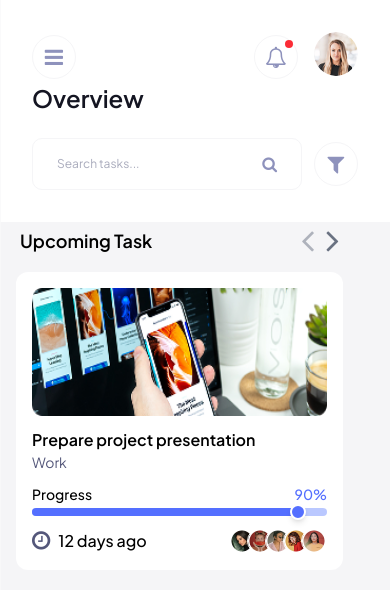
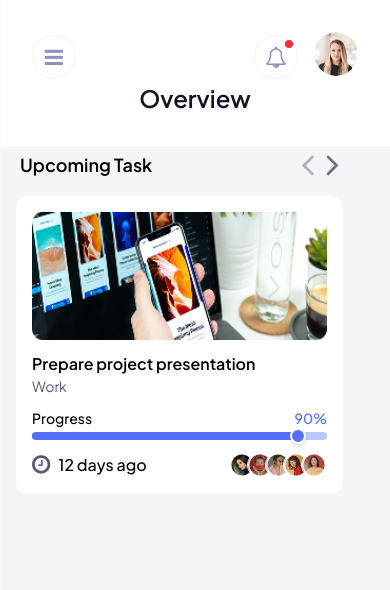
Before and after one commit to Evans-Asiedu/task-management, a React (Vite) app: page / in a window 390 px wide. Shown: the top 590 px of the page. Built offline with nearby package versions, Linux system fonts and the light colour scheme.

Commit message:
enhace header component to have more control of look on different pages

```diff
--- a/src/App.jsx
+++ b/src/App.jsx
@@ -16,7 +16,7 @@ function App() {
         className={`flex flex-col flex-1 transition-all duration-300 ease-in-out min-h-screen
         ${isSidebarOpen ? "md:ml-[252px]" : ""}`}
       >
-        <Header isOpen={isSidebarOpen} setIsOpen={setIsSidebarOpen} />
+        <Header isOpen={isSidebarOpen} setIsOpen={setIsSidebarOpen} showActions={false} title="Overview" />
         <Main />
       </div>
     </div>
--- /dev/null
+++ b/src/components/NotificationsButton.jsx
@@ -0,0 +1,58 @@
+import { useState } from "react";
+import Button from "./ui/Button";
+import Dropdown from "./ui/Dropdown";
+import { timeAgo } from "src/utils/formatDate";
+import useOutsideClick from "src/hooks/useOutsideClick";
+import { data } from "src/data";
+
+const NotificationsButton = () => {
+  const [isOpen, setIsOpen] = useState(false);
+  const notifRef = useOutsideClick(() => setIsOpen(false));
+  const unreadNotifications = data.notifications.filter((n) => !n.read).length;
+
+  return (
+    <div className="relative">
+      <Button
+        icon="fa-bell-o"
+        iconOnly
+        className="text-secondary-300 border-n-1 relative"
+        onClick={() => setIsOpen(!isOpen)}
+      >
+        {unreadNotifications > 0 && (
+          <span className="absolute top-1 right-1 w-2 h-2 bg-red-500 rounded-full"></span>
+        )}
+      </Button>
+
+      <Dropdown ref={notifRef} isOpen={isOpen}>
+        <div className="px-4 mb-3 flex justify-between items-center">
+          <h3 className="text-secondary-500 font-semibold">Notifications</h3>
+          <span className="text-xs text-secondary-300">
+            {unreadNotifications} new
+          </span>
+        </div>
+        <div className="flex flex-col">
+          {data.notifications.slice(0, 5).map((notif) => (
+            <div
+              key={notif.id}
+              className="px-4 py-2 hover:bg-n-1 cursor-pointer flex items-start justify-between"
+            >
+              <div>
+                <p className="text-sm text-secondary-500">
+                  {notif.description}
+                </p>
+                <span className="text-xs text-secondary-300">
+                  {timeAgo(notif.timestamp)}
+                </span>
+              </div>
+              {!notif.read && (
+                <span className="mt-2 size-2 rounded-full bg-primary-500 shrink-0" />
+              )}
+            </div>
+          ))}
+        </div>
+      </Dropdown>
+    </div>
+  );
+};
+
+export default NotificationsButton;
--- /dev/null
+++ b/src/components/ProfileButton.jsx
@@ -0,0 +1,53 @@
+import { useState } from "react";
+import Dropdown from "./ui/Dropdown";
+import useOutsideClick from "src/hooks/useOutsideClick";
+import { data } from "src/data";
+
+const ProfileButton = () => {
+  const [isOpen, setIsOpen] = useState(false);
+  const profileRef = useOutsideClick(() => setIsOpen(false));
+
+  return (
+    <div className="relative">
+      <button
+        onClick={() => setIsOpen(!isOpen)}
+        className="size-[44px] md:size-[52px] rounded-full overflow-hidden"
+      >
+        <img
+          src={data.loggedInUser.avatar}
+          alt="Profile"
+          className="w-full h-full object-cover"
+        />
+      </button>
+
+      <Dropdown ref={profileRef} isOpen={isOpen} width="240px">
+        <div className="px-4 py-2 border-b border-n-1">
+          <p className="font-semibold text-secondary-500">
+            {data.loggedInUser.name}
+          </p>
+          <p className="text-sm text-secondary-300">
+            {data.loggedInUser.email}
+          </p>
+        </div>
+        <div className="py-2">
+          <button className="w-full px-4 py-2 text-left text-sm text-secondary-500 hover:bg-n-1">
+            <i className="fa fa-user-o mr-3"></i>Profile
+          </button>
+          <button className="w-full px-4 py-2 text-left text-sm text-secondary-500 hover:bg-n-1">
+            <i className="fa fa-cog mr-3"></i>Settings
+          </button>
+          <button className="w-full px-4 py-2 text-left text-sm text-secondary-500 hover:bg-n-1">
+            <i className="fa fa-question-circle-o mr-3"></i>Help
+          </button>
+        </div>
+        <div className="pt-2 border-t border-n-1">
+          <button className="w-full px-4 py-2 text-left text-sm text-red-500 hover:bg-n-1">
+            <i className="fa fa-sign-out mr-3"></i>Sign out
+          </button>
+        </div>
+      </Dropdown>
+    </div>
+  );
+};
+
+export default ProfileButton;
--- a/src/components/layout/Header.jsx
+++ b/src/components/layout/Header.jsx
@@ -1,30 +1,26 @@
 import { useState } from "react";
-import { data } from "src/data";
 import Button from "components/ui/Button";
-import Dropdown from "components/ui/Dropdown";
-import { timeAgo } from "src/utils/formatDate";
-import useOutsideClick from "src/hooks/useOutsideClick";
+import NotificationsButton from "src/components/NotificationsButton";
+import ProfileButton from "src/components/ProfileButton";
 
-const Header = ({ isOpen: isSidebarOpen, setIsOpen: setIsSidebarOpen }) => {
-  const [isNotifOpen, setIsNotifOpen] = useState(false);
-  const [isProfileOpen, setIsProfileOpen] = useState(false);
-
-  const notifRef = useOutsideClick(() => setIsNotifOpen(false));
-  const profileRef = useOutsideClick(() => setIsProfileOpen(false));
-
-  const title = "Overview";
-  const unreadNotifications = data.notifications.filter((n) => !n.read).length;
-
+const HeaderMain = ({
+  title,
+  subText = "",
+  isSidebarOpen,
+  setIsSidebarOpen,
+}) => {
   return (
-    <header className="h-[248px] md:h-[192px] bg-white p-8 flex flex-col gap-6">
     <div className="flex flex-col-reverse md:flex-row justify-between items-center">
-        {/* title */}
+      <div>
         <h1 className="text-2xl font-semibold text-secondary-500 self-start md:self-center">
           {title}
         </h1>
+        {subText && (
+          <p className="text-secondary-300 text-sm mt-1">{subText}</p>
+        )}
+      </div>
 
       <div className="flex justify-between md:justify-end items-center w-full">
-          {/* Sidebar toggle button */}
         <Button
           icon="fa-bars"
           iconOnly
@@ -33,95 +29,16 @@ const Header = ({ isOpen: isSidebarOpen, setIsOpen: setIsSidebarOpen }) => {
         />
 
         <div className="flex items-center gap-4">
-            {/* Notifications */}
-            <div className="relative">
-              <Button
-                icon="fa-bell-o"
-                iconOnly
-                className="text-secondary-300 border-n-1 relative"
-                onClick={() => setIsNotifOpen(!isNotifOpen)}
-              >
-                {unreadNotifications > 0 && (
-                  <span className="absolute top-1 right-1 w-2 h-2 bg-red-500 rounded-full"></span>
-                )}
-              </Button>
-
-              <Dropdown ref={notifRef} isOpen={isNotifOpen}>
-                <div className="px-4 mb-3 flex justify-between items-center">
-                  <h3 className="text-secondary-500 font-semibold">
-                    Notifications
-                  </h3>
-                  <span className="text-xs text-secondary-300">
-                    {unreadNotifications} new
-                  </span>
-                </div>
-                <div className="flex flex-col">
-                  {data.notifications.slice(0, 5).map((notif) => (
-                    <div
-                      key={notif.id}
-                      className="px-4 py-2 hover:bg-n-1 cursor-pointer flex items-start justify-between"
-                    >
-                      <div>
-                        <p className="text-sm text-secondary-500">
-                          {notif.description}
-                        </p>
-                        <span className="text-xs text-secondary-300">
-                          {timeAgo(notif.timestamp)}
-                        </span>
-                      </div>
-                      {!notif.read && (
-                        <span className="mt-2 size-2 rounded-full bg-primary-500 shrink-0" />
-                      )}
-                    </div>
-                  ))}
-                </div>
-              </Dropdown>
-            </div>
-
-            {/* Profile button */}
-            <div className="relative">
-              <button
-                onClick={() => setIsProfileOpen(!isProfileOpen)}
-                className="size-[44px] md:size-[52px] rounded-full overflow-hidden"
-              >
-                <img
-                  src={data.loggedInUser.avatar}
-                  alt="Profile"
-                  className="w-full h-full object-cover"
-                />
-              </button>
-
-              <Dropdown ref={profileRef} isOpen={isProfileOpen} width="240px">
-                <div className="px-4 py-2 border-b border-n-1">
-                  <p className="font-semibold text-secondary-500">
-                    {data.loggedInUser.name}
-                  </p>
-                  <p className="text-sm text-secondary-300">
-                    {data.loggedInUser.email}
-                  </p>
-                </div>
-                <div className="py-2">
-                  <button className="w-full px-4 py-2 text-left text-sm text-secondary-500 hover:bg-n-1">
-                    <i className="fa fa-user-o mr-3"></i>Profile
-                  </button>
-                  <button className="w-full px-4 py-2 text-left text-sm text-secondary-500 hover:bg-n-1">
-                    <i className="fa fa-cog mr-3"></i>Settings
-                  </button>
-                  <button className="w-full px-4 py-2 text-left text-sm text-secondary-500 hover:bg-n-1">
-                    <i className="fa fa-question-circle-o mr-3"></i>Help
-                  </button>
-                </div>
-                <div className="pt-2 border-t border-n-1">
-                  <button className="w-full px-4 py-2 text-left text-sm text-red-500 hover:bg-n-1">
-                    <i className="fa fa-sign-out mr-3"></i>Sign out
-                  </button>
-                </div>
-              </Dropdown>
+          <NotificationsButton />
+          <ProfileButton />
         </div>
       </div>
     </div>
-      </div>
+  );
+};
 
+const HeaderActionBar = () => {
+  return (
     <div className="flex justify-between items-center gap-3">
       {/* search box */}
       <div className="flex items-center gap-2 bg-white border border-n-1  py-3.5 px-6 w-full md:w-[320px] h-[52px] rounded-r-1">
@@ -135,14 +52,12 @@ const Header = ({ isOpen: isSidebarOpen, setIsOpen: setIsSidebarOpen }) => {
 
       {/* filters */}
       <div className="flex gap-3">
-          {/* Mobile filter button */}
         <Button
           icon="fa-filter"
           iconOnly
           className="md:hidden text-secondary-300 border-n-1"
         />
 
-          {/* Desktop filter buttons */}
         <div className="hidden md:flex gap-6">
           <Button
             icon="fa-filter"
@@ -159,6 +74,29 @@ const Header = ({ isOpen: isSidebarOpen, setIsOpen: setIsSidebarOpen }) => {
         </div>
       </div>
     </div>
+  );
+};
+
+const Header = ({
+  isOpen: isSidebarOpen,
+  setIsOpen: setIsSidebarOpen,
+  showActions = true,
+  subText = "",
+  title = "",
+}) => {
+  return (
+    <header
+      className={`bg-white p-8 flex flex-col gap-6 ${
+        showActions ? "h-[248px] md:h-[192px]" : "h-[148px]"
+      }`}
+    >
+      <HeaderMain
+        title={title}
+        subText={subText}
+        isSidebarOpen={isSidebarOpen}
+        setIsSidebarOpen={setIsSidebarOpen}
+      />
+      {showActions && <HeaderActionBar />}
     </header>
   );
 };
```
Lines whose indentation alone changed are shown as unchanged.
